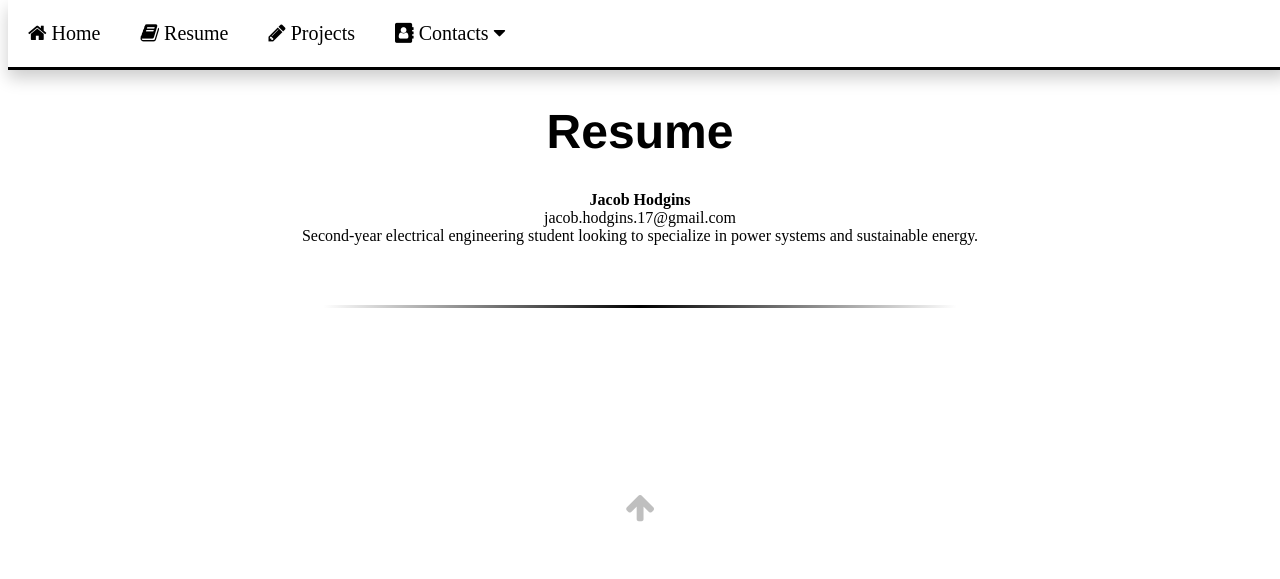
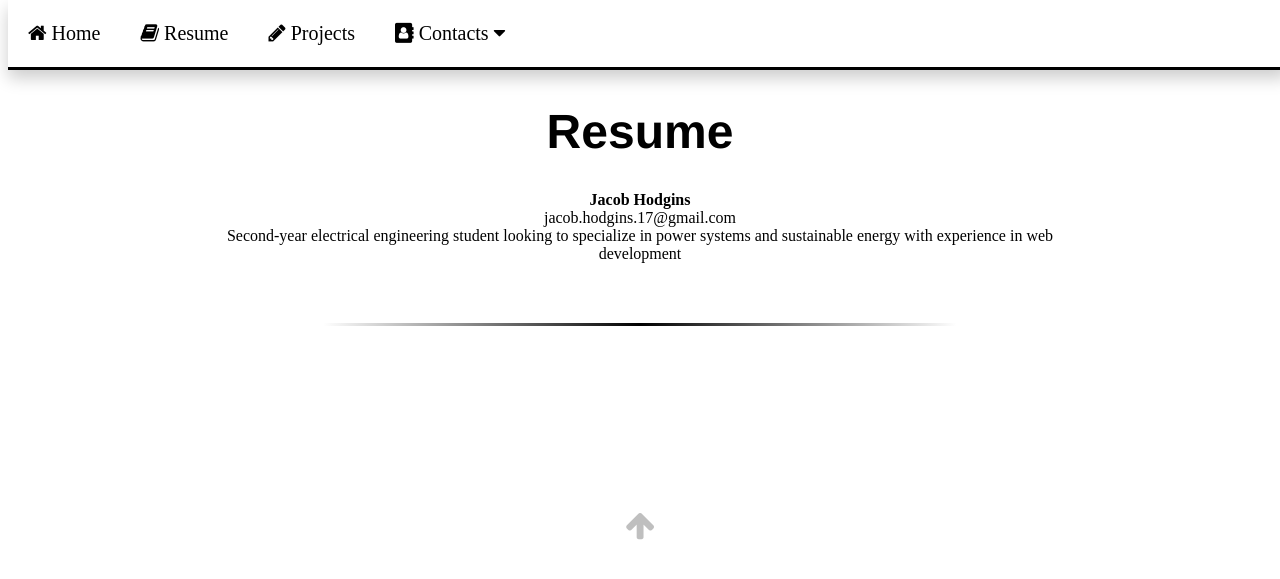
Before and after one commit to JacobHodgins/hodginsjacob, a Jekyll site: the page built from resume/index.html, in a window 1280 px wide. Shown: the top 579 px of the page. Built offline with Jekyll 4.4.1, drawn with Linux system fonts in a browser that asks for light colours.

Commit message:
Update index.html

```diff
--- a/resume/index.html
+++ b/resume/index.html
@@ -11,7 +11,7 @@ title: Resume
     <div class="my-email">jacob.hodgins.17@gmail.com</div>
     <span></span>
     <div class="resume-blurb">
-      Second-year electrical engineering student looking to specialize in power systems and sustainable energy.
+      Second-year electrical engineering student looking to specialize in power systems and sustainable energy with experience in web development
     </div>
   </div>
 
```
